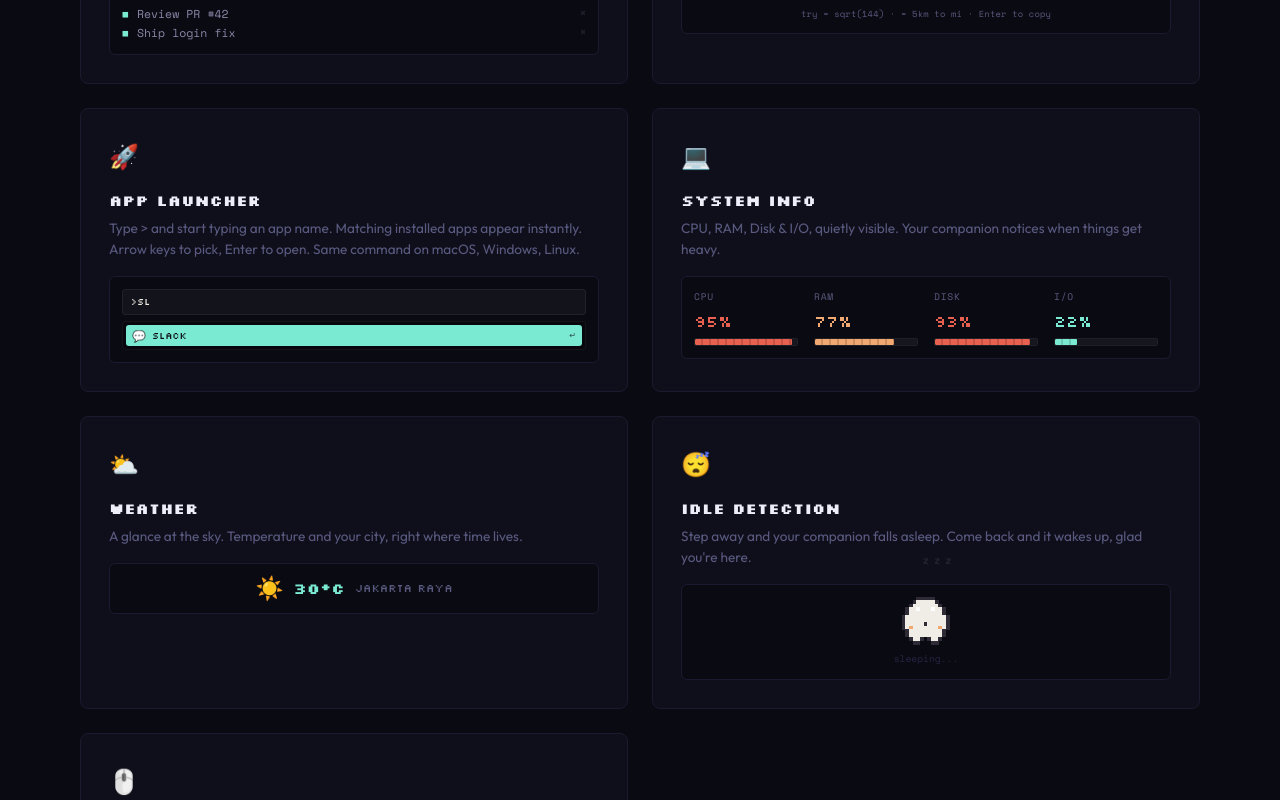
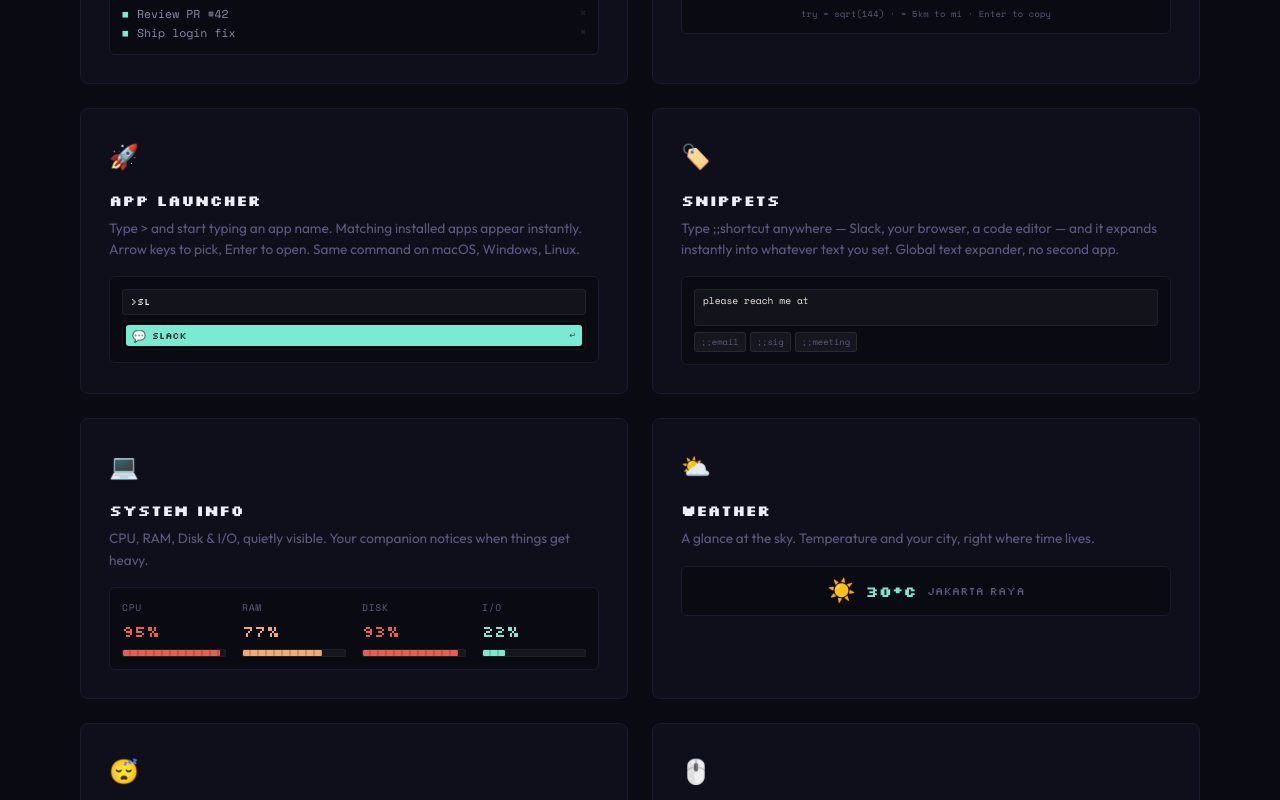
Before and after one commit to ricardoalexanderh/ricardoalexander-dev, a React (Vite) app: page /products/now in a window 1280 px wide. Shown: the part 3320-4120 px from the top of the page. Built offline with nearby package versions, Linux system fonts and the light colour scheme; no server answers.

Commit message:
Add snippets features

```diff
--- a/src/now-landing-frontend.tsx
+++ b/src/now-landing-frontend.tsx
@@ -330,6 +330,29 @@ function filterLauncherApps(raw: string): { name: string; icon: string }[] {
   return [...starts, ...contains].slice(0, 5)
 }
 
+const SNIPPETS: { trigger: string; body: string }[] = [
+  { trigger: ';;email', body: 'ricardo@example.com' },
+  { trigger: ';;sig', body: '\u2014 Ricardo' },
+  { trigger: ';;meeting', body: 'Mon 10:00 \u2192 zoom.us/j/123' },
+]
+
+const SNIPPET_REACTIONS: Record<string, string> = {
+  ghost: 'pasted ~',
+  cat: 'done hmph',
+  robot: 'inserted: OK',
+  frog: 'om~ pasted',
+  skull: 'shipped!',
+  ninja: '*poof*',
+}
+
+function expandSnippet(raw: string): { text: string; fired: boolean } {
+  for (const s of SNIPPETS) {
+    const re = new RegExp(s.trigger + '(?=[\\s.!?]|$)', 'g')
+    if (re.test(raw)) return { text: raw.replace(re, s.body), fired: true }
+  }
+  return { text: raw, fired: false }
+}
+
 const NowLandingFrontend: React.FC = () => {
   const { isIndonesia } = useCountryCode()
   const detectedOS = useDetectedOS()
@@ -372,6 +395,8 @@ const NowLandingFrontend: React.FC = () => {
   const [launcherSel, setLauncherSel] = useState(0)
   const [launcherOpened, setLauncherOpened] = useState<string | null>(null)
   const launcherMatches = useMemo(() => filterLauncherApps(launcherInput), [launcherInput])
+  const [snippetInput, setSnippetInput] = useState('please reach me at ')
+  const [snippetExpanded, setSnippetExpanded] = useState(false)
   const [ambientMuted, setAmbientMuted] = useState(true)
   const [trackerRunning, setTrackerRunning] = useState<Record<string, boolean>>({})
   const [builderTheme, setBuilderTheme] = useState<'dark' | 'light'>('dark')
@@ -395,6 +420,7 @@ const NowLandingFrontend: React.FC = () => {
     { icon: '', title: 'Quick Notes', desc: 'A thought passes — jot it down. No app switching, no friction. Just a quick note, right there.', type: 'notes' },
     { icon: '', title: 'Calculator', desc: 'Type = in the note bar — the answer appears live in your companion\u2019s speech bubble. Math, functions, unit conversions. Press Enter to copy.', type: 'calculator' },
     { icon: '', title: 'App Launcher', desc: 'Type > and start typing an app name. Matching installed apps appear instantly. Arrow keys to pick, Enter to open. Same command on macOS, Windows, Linux.', type: 'launcher' },
+    { icon: '', title: 'Snippets', desc: 'Type ;;shortcut anywhere — Slack, your browser, a code editor — and it expands instantly into whatever text you set. Global text expander, no second app.', type: 'snippets' },
     { icon: '', title: 'System Info', desc: 'CPU, RAM, Disk & I/O, quietly visible. Your companion notices when things get heavy.', type: 'sysinfo' },
     { icon: '', title: 'Weather', desc: 'A glance at the sky. Temperature and your city, right where time lives.', type: 'weather' },
     { icon: '', title: 'Idle Detection', desc: 'Step away and your companion falls asleep. Come back and it wakes up, glad you\'re here.', type: 'idle' },
@@ -428,6 +454,7 @@ const NowLandingFrontend: React.FC = () => {
     'Quick notes inside the widget',
     'Built-in calculator (math, functions, unit conversions)',
     'App launcher',
+    'Global snippets / text expander',
     'Ambient sound player',
     'System info monitor (CPU, RAM, Disk & I/O)',
     'Weather display (°C/°F, city)',
@@ -611,6 +638,7 @@ const NowLandingFrontend: React.FC = () => {
     notes: '\u{1F4DD}',
     calculator: '\u{1F9EE}',
     launcher: '\u{1F680}',
+    snippets: '\u{1F3F7}\uFE0F',
     sysinfo: '\u{1F4BB}',
     weather: '\u26C5',
     idle: '\u{1F634}',
@@ -2572,6 +2600,63 @@ const NowLandingFrontend: React.FC = () => {
                       )}
                     </div>
                   )}
+                  {f.type === 'snippets' && (
+                    <div style={{ display: 'flex', flexDirection: 'column', gap: '6px', width: '100%' }}>
+                      <div style={{ display: 'flex', gap: '6px', alignItems: 'flex-start' }}>
+                        <textarea
+                          rows={2}
+                          value={snippetInput}
+                          onChange={(e) => {
+                            const next = e.target.value
+                            const { text, fired } = expandSnippet(next)
+                            if (fired) {
+                              setSnippetInput(text)
+                              setSnippetExpanded(true)
+                              setTimeout(() => setSnippetExpanded(false), 1600)
+                            } else {
+                              setSnippetInput(next)
+                              setSnippetExpanded(false)
+                            }
+                          }}
+                          placeholder={'type ;;email then space\u2026'}
+                          style={{ flex: 1, minWidth: 0, background: 'rgba(255,255,255,0.04)', border: '1px solid rgba(255,255,255,0.06)', borderRadius: '4px', padding: '4px 8px', fontFamily: "'Space Mono', monospace", fontSize: '0.6rem', color: '#F0ECE4', outline: 'none', resize: 'none', lineHeight: 1.4 }}
+                        />
+                        {snippetExpanded && (
+                          <div className="now-demo-idle-bubble" style={{ background: characters[activeCharacter].color, flexShrink: 0, marginTop: '2px' }}>
+                            {SNIPPET_REACTIONS[characters[activeCharacter].key] ?? 'pasted!'}
+                          </div>
+                        )}
+                      </div>
+                      <div style={{ display: 'flex', gap: '4px', flexWrap: 'wrap' }}>
+                        {SNIPPETS.map((s) => (
+                          <button
+                            key={s.trigger}
+                            onClick={() => {
+                              setSnippetInput((prev) => {
+                                const base = prev.length === 0 || /\s$/.test(prev) ? prev : prev + ' '
+                                return base + s.trigger + ' '
+                              })
+                              setSnippetExpanded(false)
+                              setTimeout(() => {
+                                setSnippetInput((prev) => {
+                                  const { text, fired } = expandSnippet(prev)
+                                  if (fired) {
+                                    setSnippetExpanded(true)
+                                    setTimeout(() => setSnippetExpanded(false), 1600)
+                                    return text
+                                  }
+                                  return prev
+                                })
+                              }, 250)
+                            }}
+                            style={{ background: 'rgba(255,255,255,0.05)', border: '1px solid rgba(255,255,255,0.08)', borderRadius: '3px', padding: '2px 6px', color: 'var(--muted)', fontFamily: "'Space Mono', monospace", fontSize: '0.55rem', cursor: 'pointer' }}
+                          >
+                            {s.trigger}
+                          </button>
+                        ))}
+                      </div>
+                    </div>
+                  )}
                   {f.type === 'sysinfo' && (
                     <div className="now-demo-sysinfo">
                       {[
```
